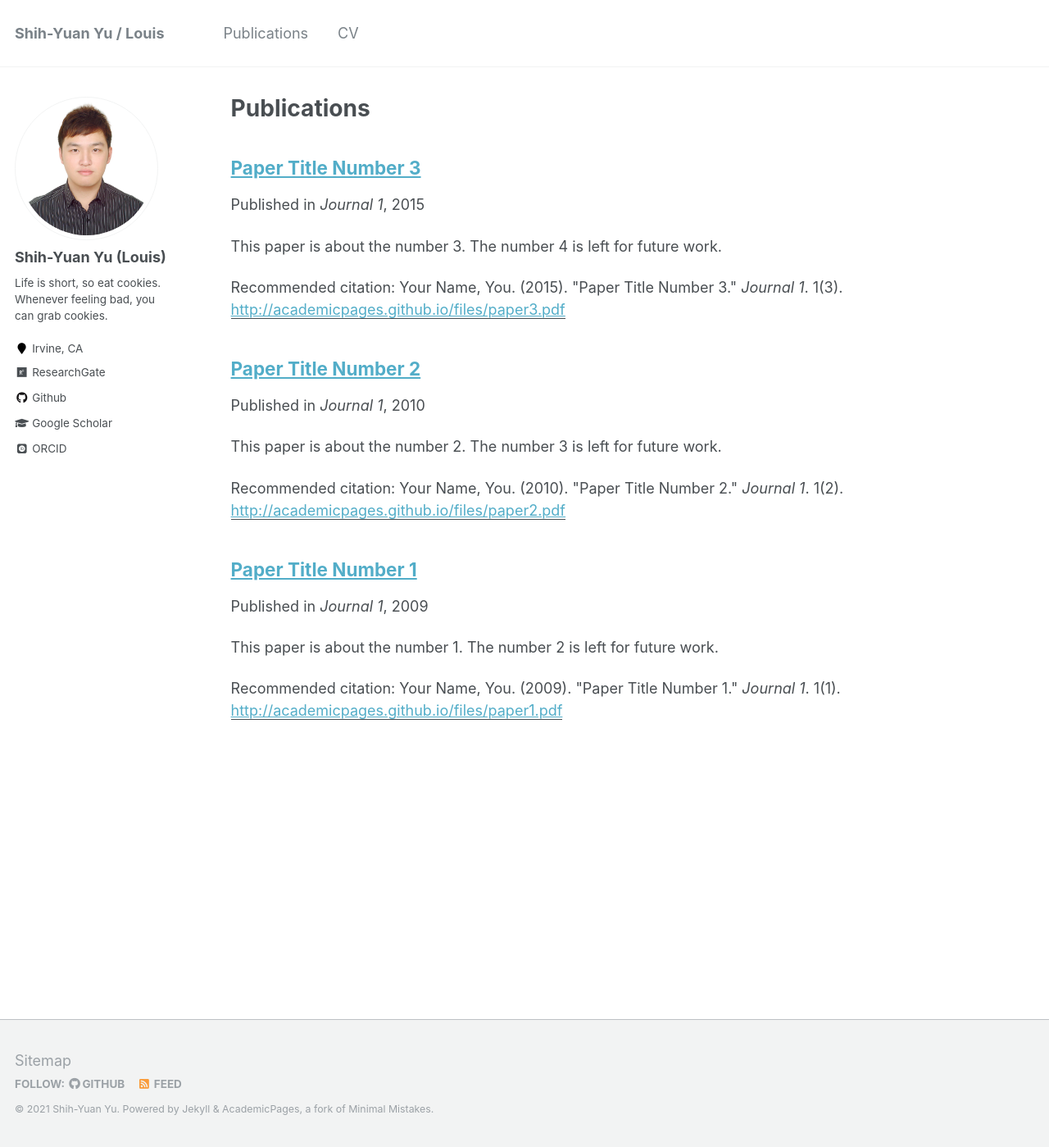
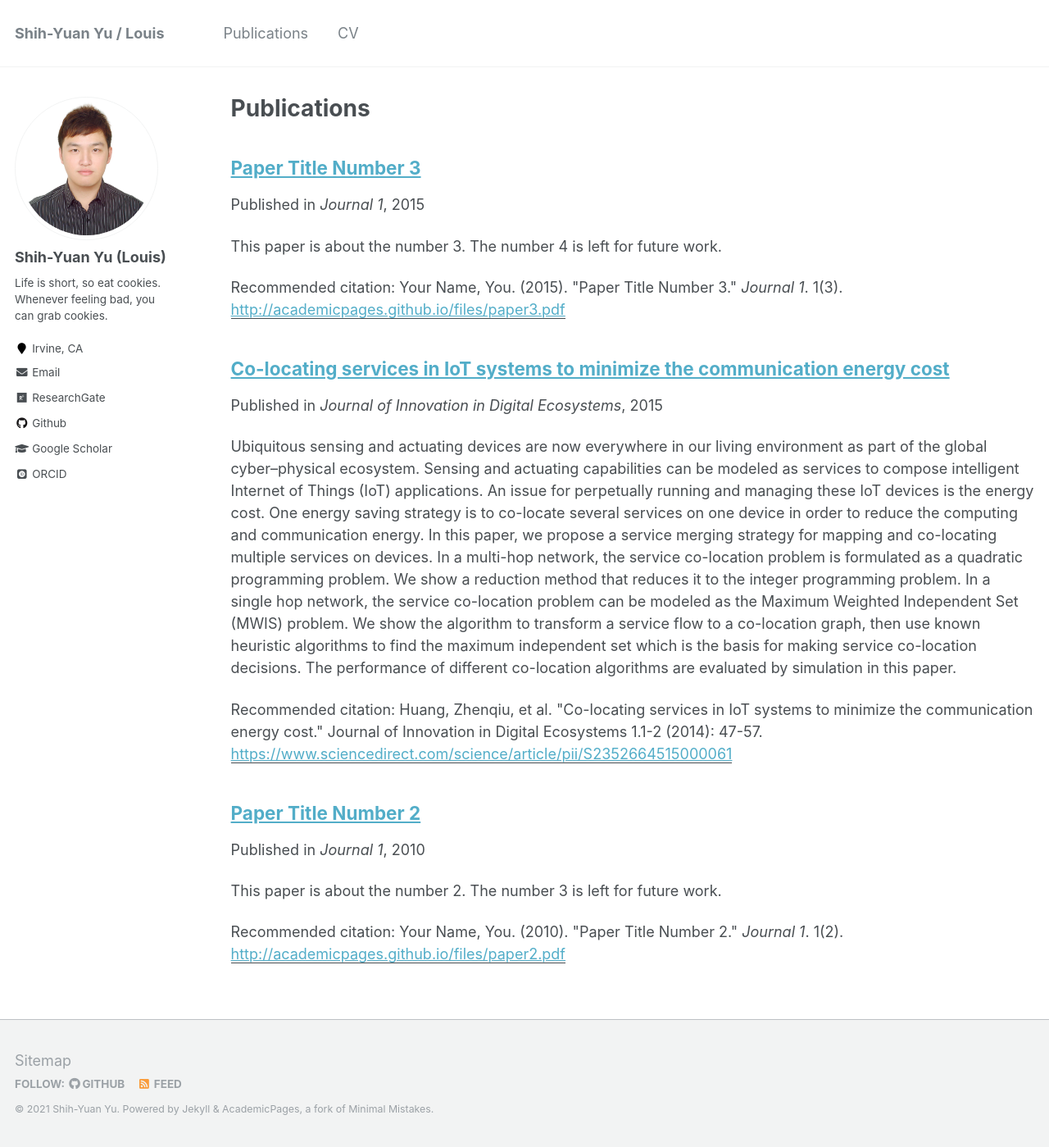
Before and after one commit to louisccc/louisccc.github.io, a Jekyll site: the page built from _pages/publications.md, in a window 1280 px wide and 1399 px high. Shown: the whole window at 82% size. Built offline with Jekyll 4.4.1, drawn with Linux system fonts in a browser that asks for light colours; some web fonts are replaced.

Commit message:
add one paper.

```diff
--- a/_config.yml
+++ b/_config.yml
@@ -87,7 +87,7 @@ author:
   employer         :
   pubmed           : # "https://www.ncbi.nlm.nih.gov/pubmed/?term=john+snow"
   googlescholar    : "https://scholar.google.com/citations?user=LUHyIyUAAAAJ"
-  email            :
+  email            : "shihyuay@uci.edu"
   researchgate     : "https://www.researchgate.net/profile/Shih-Yuan-Yu"
   uri              :
   bitbucket        :
--- a/_publications/2009-10-01-paper-title-number-1.md
+++ b/_publications/2009-10-01-paper-title-number-1.md
@@ -1,15 +1,15 @@
 ---
-title: "Paper Title Number 1"
+title: "Co-locating services in IoT systems to minimize the communication energy cost"
 collection: publications
 permalink: /publication/2009-10-01-paper-title-number-1
-excerpt: 'This paper is about the number 1. The number 2 is left for future work.'
-date: 2009-10-01
-venue: 'Journal 1'
-paperurl: 'http://academicpages.github.io/files/paper1.pdf'
-citation: 'Your Name, You. (2009). &quot;Paper Title Number 1.&quot; <i>Journal 1</i>. 1(1).'
+excerpt: 'Ubiquitous sensing and actuating devices are now everywhere in our living environment as part of the global cyber–physical ecosystem. Sensing and actuating capabilities can be modeled as services to compose intelligent Internet of Things (IoT) applications. An issue for perpetually running and managing these IoT devices is the energy cost. One energy saving strategy is to co-locate several services on one device in order to reduce the computing and communication energy. In this paper, we propose a service merging strategy for mapping and co-locating multiple services on devices. In a multi-hop network, the service co-location problem is formulated as a quadratic programming problem. We show a reduction method that reduces it to the integer programming problem. In a single hop network, the service co-location problem can be modeled as the Maximum Weighted Independent Set (MWIS) problem. We show the algorithm to transform a service flow to a co-location graph, then use known heuristic algorithms to find the maximum independent set which is the basis for making service co-location decisions. The performance of different co-location algorithms are evaluated by simulation in this paper.'
+date: 2015-03-18
+venue: 'Journal of Innovation in Digital Ecosystems'
+paperurl: 'https://www.sciencedirect.com/science/article/pii/S2352664515000061'
+citation: 'Huang, Zhenqiu, et al. "Co-locating services in IoT systems to minimize the communication energy cost." Journal of Innovation in Digital Ecosystems 1.1-2 (2014): 47-57.'
 ---
 This paper is about the number 1. The number 2 is left for future work.
 
-[Download paper here](http://academicpages.github.io/files/paper1.pdf)
+[Download paper here](https://www.sciencedirect.com/science/article/pii/S2352664515000061)
 
-Recommended citation: Your Name, You. (2009). "Paper Title Number 1." <i>Journal 1</i>. 1(1).
+Recommended citation: Huang, Zhenqiu, et al. "Co-locating services in IoT systems to minimize the communication energy cost." Journal of Innovation in Digital Ecosystems 1.1-2 (2014): 47-57.
```
